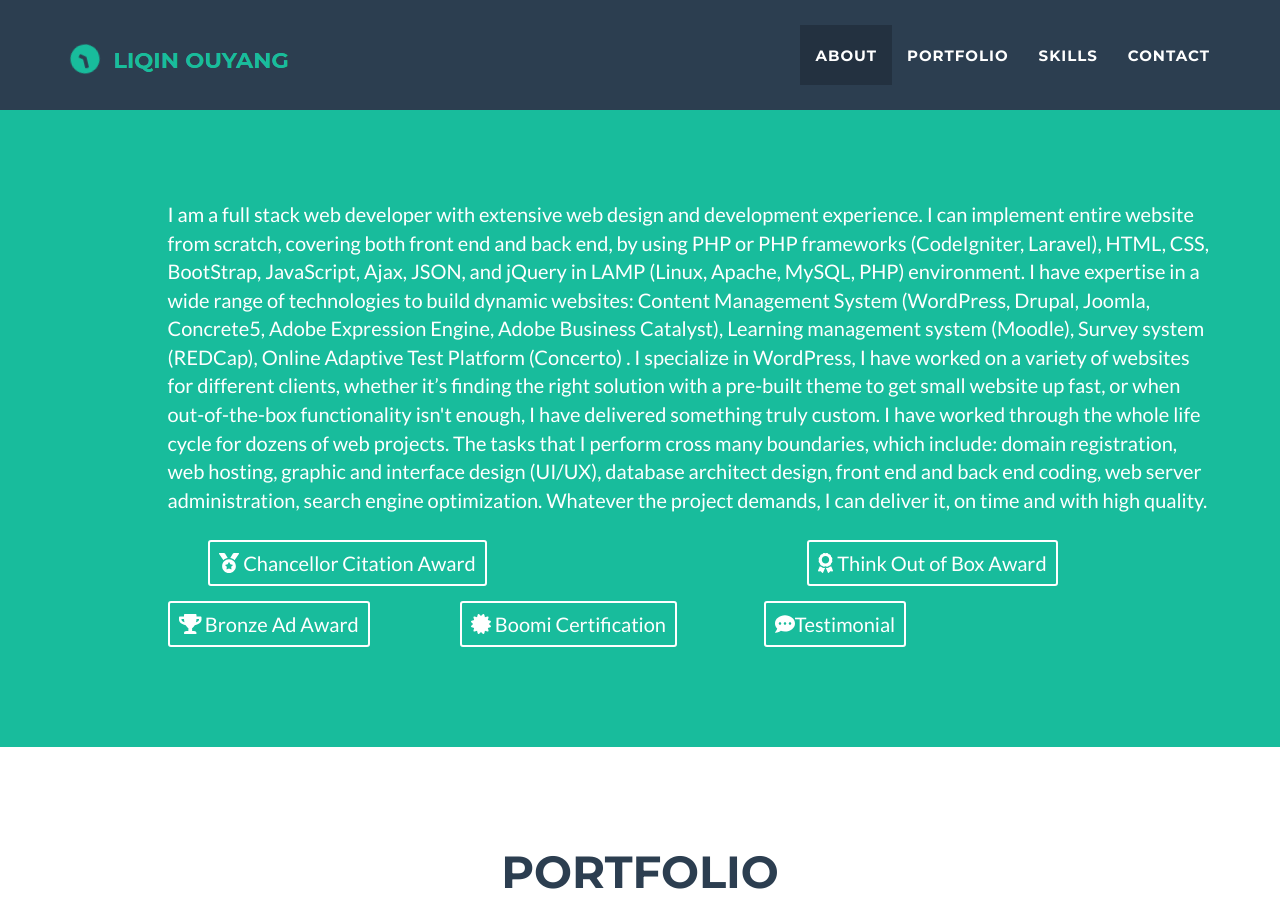
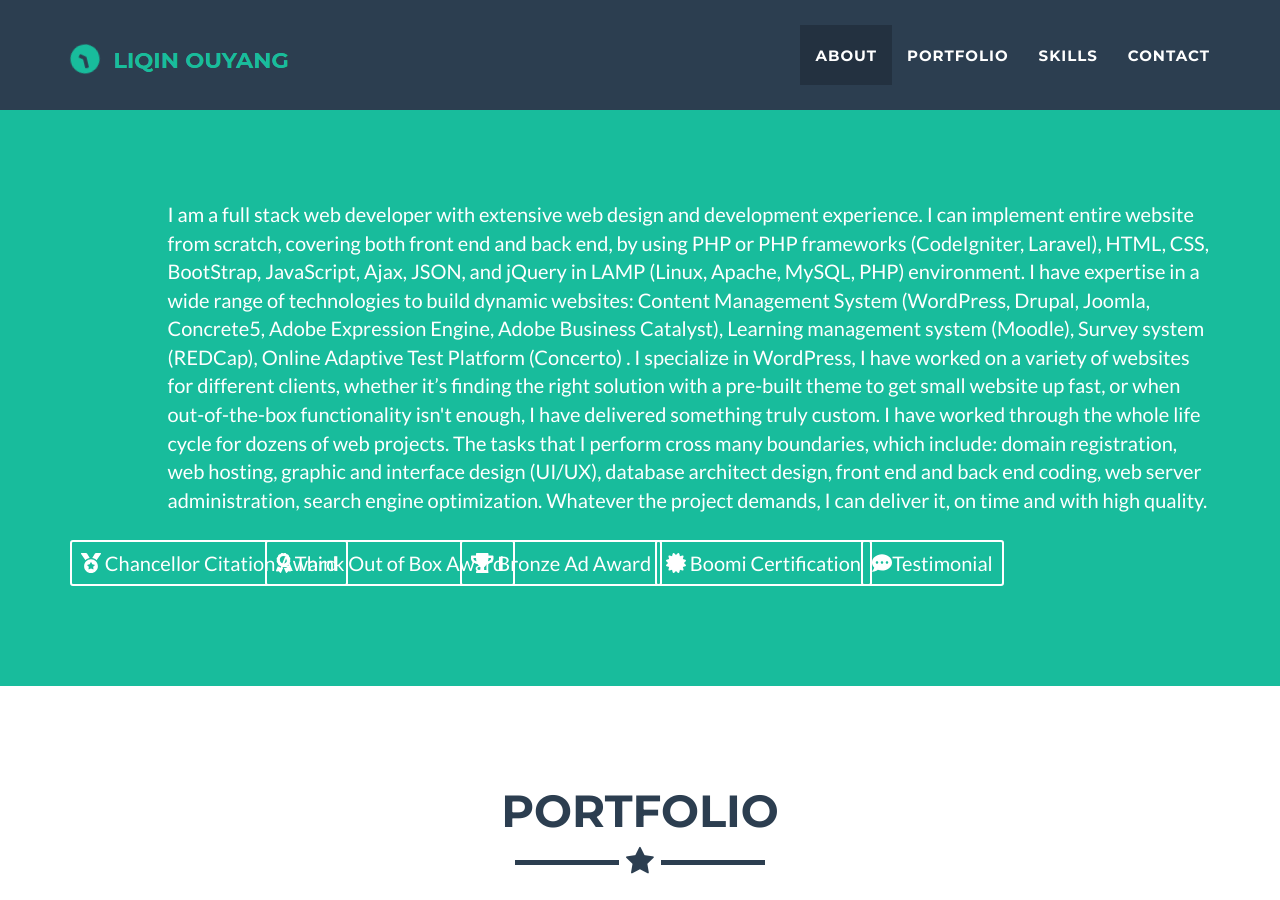
Before and after one commit to hbxtoylq/hbxtoylq.github.io, a Jekyll site: the page built from index.html, in a window 1280 px wide and 900 px high. Built offline with Jekyll 4.4.1, drawn with Linux system fonts in a browser that asks for light colours; nearby versions of some CDN libraries.

Commit message:
Update header.html

```diff
--- a/_includes/header.html
+++ b/_includes/header.html
@@ -23,25 +23,24 @@
 
 
                    <div class="row">
-                         <div class="col-lg-6 text-center">
+                         <div class="col-lg-2 text-center">
                                 <a href="img/reward/award2.png" class="btn btn-sm btn-outline" target="_blank">
                                  <i class="fas fa-medal"></i> Chancellor Citation Award </a>
                          </div>
-                       <div class="col-lg-6  text-center">
+                       <div class="col-lg-2  text-center">
                                  <a href="img/reward/award3.png" class="btn btn-sm btn-outline" target="_blank">
                                  <i class="fas fa-award"></i> Think Out of Box Award </a>
                          </div>
-			   </div>
-		        <div class="row">
-			   <div class="col-lg-2 col-lg-offset-1  text-center">
+
+			   <div class="col-lg-2   text-center">
                                  <a href="img/reward/AwardAD.pdf" class="btn btn-sm btn-outline" target="_blank">
                                  <i class="fas fa-trophy"></i> Bronze Ad Award </a>
  			</div>
-			   <div class="col-lg-2 col-lg-offset-1 text-center">
+			   <div class="col-lg-2 text-center">
                                <a href="img/reward/boomiLO.jpg"  class="btn btn-sm btn-outline" target="_blank">
 <i class="fas fa-certificate"></i> Boomi Certification </a>
                         </div>
-                       <div class="col-lg-2 col-lg-offset-1 text-center">
+                       <div class="col-lg-2  text-center">
                                 <a href="img/reward/award1.png" class="btn btn-sm btn-outline" target="_blank">
                                  <i class="fas fa-comment-dots"></i>Testimonial</a>
                         </div>
```
